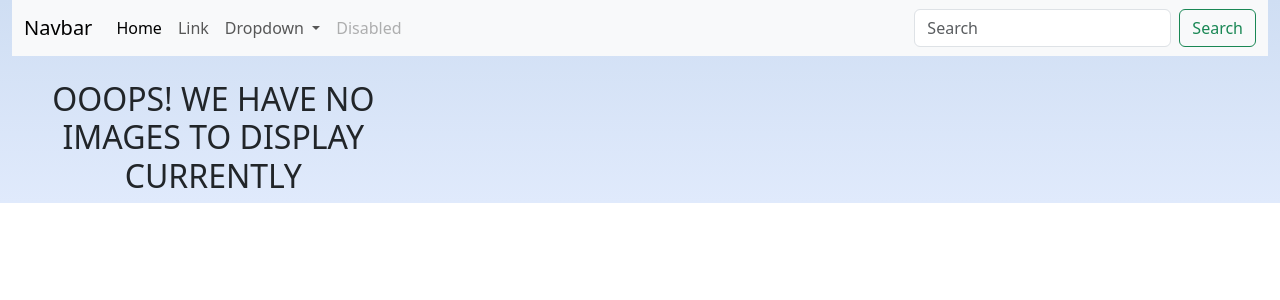
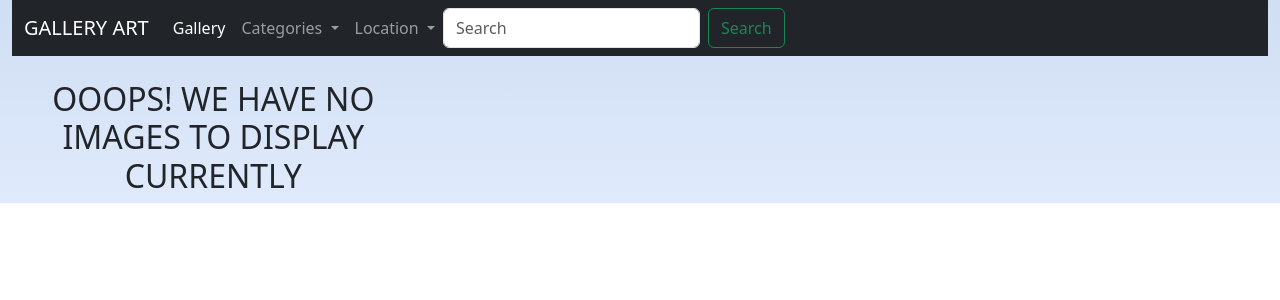
Before and after one commit to kilonzijnr/photo-bing, a Django app: page /category/1 in a window 1280 px wide. Shown: the top 300 px of the page. Run offline with Django 3.2, Linux system fonts and the light colour scheme; data that the repository does not hold is empty; some libraries are stand-ins or nearby versions.

Commit message:
created navbar to functionality

```diff
--- a/gallery/templates/navbar.html
+++ b/gallery/templates/navbar.html
@@ -2,41 +2,41 @@
 <html lang="en">
 <head>
   <meta charset="UTF-8">
-    <meta http-equiv="X-UA-Compatible" content="IE=edge">
-    <meta name="viewport" content="width=device-width, initial-scale=1.0">
-    <title>Document</title>
 </head>
 <body>
-    <nav class="navbar navbar-expand-lg navbar-light bg-light">
+  <nav class="navbar navbar-expand-lg navbar navbar-dark bg-dark">
     <div class="container-fluid">
-          <a class="navbar-brand" href="#">Navbar</a>
+      <a class="navbar-brand" href="{%url 'photos'%}">GALLERY ART</a>
       <button class="navbar-toggler" type="button" data-bs-toggle="collapse" data-bs-target="#navbarSupportedContent" aria-controls="navbarSupportedContent" aria-expanded="false" aria-label="Toggle navigation">
         <span class="navbar-toggler-icon"></span>
       </button>
       <div class="collapse navbar-collapse" id="navbarSupportedContent">
         <ul class="navbar-nav me-auto mb-2 mb-lg-0">
           <li class="nav-item">
-                <a class="nav-link active" aria-current="page" href="#">Home</a>
-              </li>
-              <li class="nav-item">
-                <a class="nav-link" href="#">Link</a>
+            <a class="nav-link active" aria-current="page" href="#">Gallery</a>
           </li>
           <li class="nav-item dropdown">
             <a class="nav-link dropdown-toggle" href="#" id="navbarDropdown" role="button" data-bs-toggle="dropdown" aria-expanded="false">
-                  Dropdown
+              Categories
             </a>
             <ul class="dropdown-menu" aria-labelledby="navbarDropdown">
-                  <li><a class="dropdown-item" href="#">Action</a></li>
-                  <li><a class="dropdown-item" href="#">Another action</a></li>
-                  <li><hr class="dropdown-divider"></li>
-                  <li><a class="dropdown-item" href="#">Something else here</a></li>
+              {%for category in categories%}
+              <li><a class="dropdown-item" href="{%url 'view_category' category%}">{{category}}</a></li>
+              {%endfor%}
             </ul>
           </li>
-              <li class="nav-item">
-                <a class="nav-link disabled" href="#" tabindex="-1" aria-disabled="true">Disabled</a>
+          <li class="nav-item dropdown">
+            <a class="nav-link dropdown-toggle" href="#" id="navbarDropdown" role="button" data-bs-toggle="dropdown" aria-expanded="false">
+              Location
+            </a>
+            <ul class="dropdown-menu" aria-labelledby="navbarDropdown">
+              {%for location in locations%}
+              <li><a class="dropdown-item" href="{%url 'view_location' location%}">{{location}}</a></li>
+              {%endfor%}
+            </ul>
           </li>
-            </ul>
-            <form class="d-flex">
+        <form class="d-flex" action="{% url 'search_images' %}" role="search">
+
           <input class="form-control me-2" type="search" placeholder="Search" aria-label="Search">
           <button class="btn btn-outline-success" type="submit">Search</button>
         </form>
```
Lines whose indentation alone changed are shown as unchanged.
